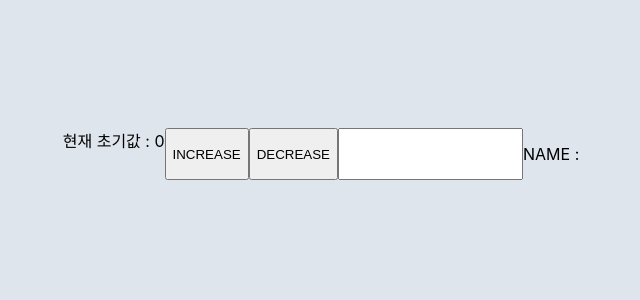
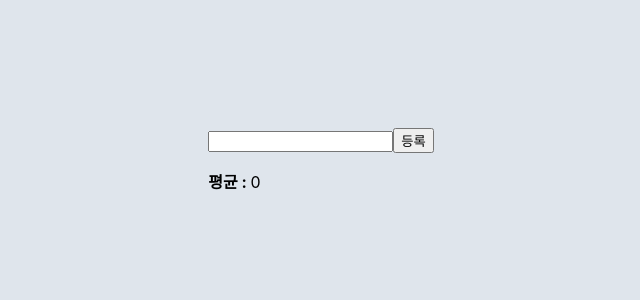
Before and after one commit to DevWonny/React-Todo, a React (Create React App) app: page / in a window 1280 px wide. Shown: the top 300 px of the page, without its empty margins (319-959 px from the left). Built offline with nearby package versions, Linux system fonts and the light colour scheme.

Commit message:
feat : useMemo Hook Test

```diff
--- a/src/App.js
+++ b/src/App.js
@@ -1,11 +1,13 @@
 import "./App.scss";
-import Main from "../src/components/Main";
-import Hook from "./Hook";
+// import Main from "../src/components/Main";
+// import Hook from "./Hook";
+import Average from "./Average";
 function App() {
   return (
     <div className="app">
       {/* <Main /> */}
-      <Hook />
+      {/* <Hook /> */}
+      <Average />
     </div>
   );
 }
--- /dev/null
+++ b/src/Average.jsx
@@ -0,0 +1,52 @@
+import { useState, useMemo } from "react";
+// * useMemo
+// * 컴포넌트 내부에서 발생하는 연산을 최적화 할 수 있음!
+// * 렌더링하는 과정에서 특정 값이 바뀌었을 때만 연산을 실행하고, 특정 값이 변하지 않았다면 이전에 연산했던 결과를 다시 사용하는 방식
+
+const getAverage = (numbers) => {
+  console.log("평균값 계산중...");
+
+  if (numbers.length === 0) return 0;
+
+  const sum = numbers.reduce((a, b) => a + b);
+  return sum / numbers.length;
+};
+
+const Average = () => {
+  const [list, setList] = useState([]);
+  const [number, setNumber] = useState("");
+
+  const onChange = (e) => {
+    setNumber(e.target.value);
+  };
+
+  const onInsert = (e) => {
+    const nextList = list.concat(parseInt(number));
+
+    setList(nextList);
+    setNumber("");
+  };
+
+  // useMemo
+  const avg = useMemo(() => getAverage(list), [list]);
+
+  return (
+    <div>
+      <input type="text" value={number} onChange={onChange} />
+      <button onClick={onInsert}>등록</button>
+
+      <ul>
+        {list.map((value, index) => (
+          <li key={index}>{value}</li>
+        ))}
+      </ul>
+
+      <div>
+        <b>평균 : </b>
+        {avg}
+      </div>
+    </div>
+  );
+};
+
+export default Average;
```
